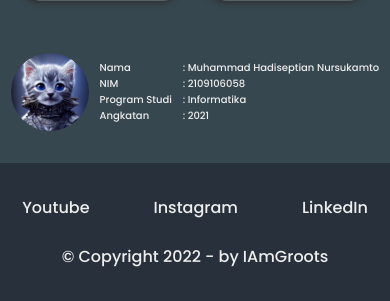
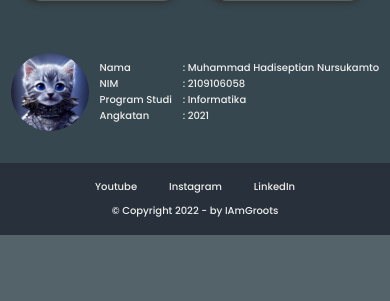
Before and after one commit to IAmGroots/Praktikum-Web, a PHP site: page / in a window 390 px wide. Shown: the part 2340-2641 px from the top of the page. After the commit the page ends 2575 px from the top, so only its background shows below. Run offline with PHP 8.4, Linux system fonts and the light colour scheme.

Commit message:
posttest 3

```diff
--- a/Posttest 3/style.css
+++ b/Posttest 3/style.css
@@ -516,4 +516,13 @@ footer p {
     margin: 1rem 0 2rem 0;
     transform: translate(0%);
   }
+  footer nav a {
+    font-size: 10px;
+    margin: 1rem 1rem 0 1rem;
+  }
+
+  footer p {
+    font-size: 10px;
+    margin: 0.5rem 0 1rem 0;
+  }
 }
```
